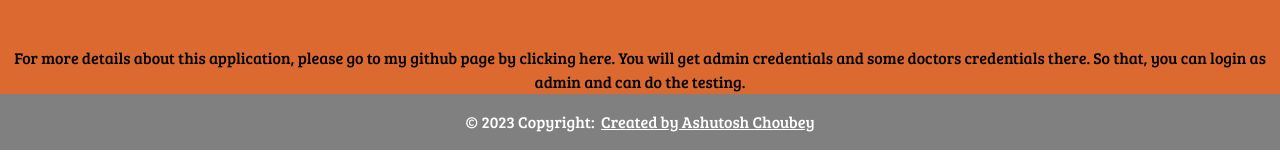
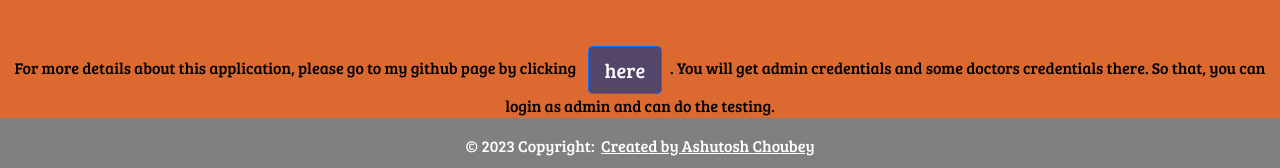
Before and after one commit to ashu123git/SafeHealthCare-Doctors-Appointment-App, a React (Create React App) app in the folder frontend/: page / in a window 1280 px wide. Shown: the part 1008-1176 px from the top of the page. Built offline with nearby package versions, Linux system fonts and the light colour scheme; no server answers; sample sign-in values are in the browser's storage; a web font is replaced by a local one.

Commit message:
Added link

```diff
--- a/frontend/src/components/Footer.js
+++ b/frontend/src/components/Footer.js
@@ -51,9 +51,18 @@ const Footer = () => {
         </div>
         <div className="text-center text-black">
           For more details about this application, please go to my github page
-          by clicking here. You will get admin credentials and some doctors
-          credentials there. So that, you can login as admin and can do the
-          testing.
+          by clicking{" "}
+          <Link
+            type="button"
+            className="btn btn-primary btn-lg btn-floating mx-2"
+            style={{ backgroundColor: "#54456b" }}
+            to="https://twitter.com/home"
+            // style="background-color: #54456b;"
+          >
+            here
+          </Link>
+          . You will get admin credentials and some doctors credentials there.
+          So that, you can login as admin and can do the testing.
         </div>
         <div
           className="text-center text-white p-3"
```
